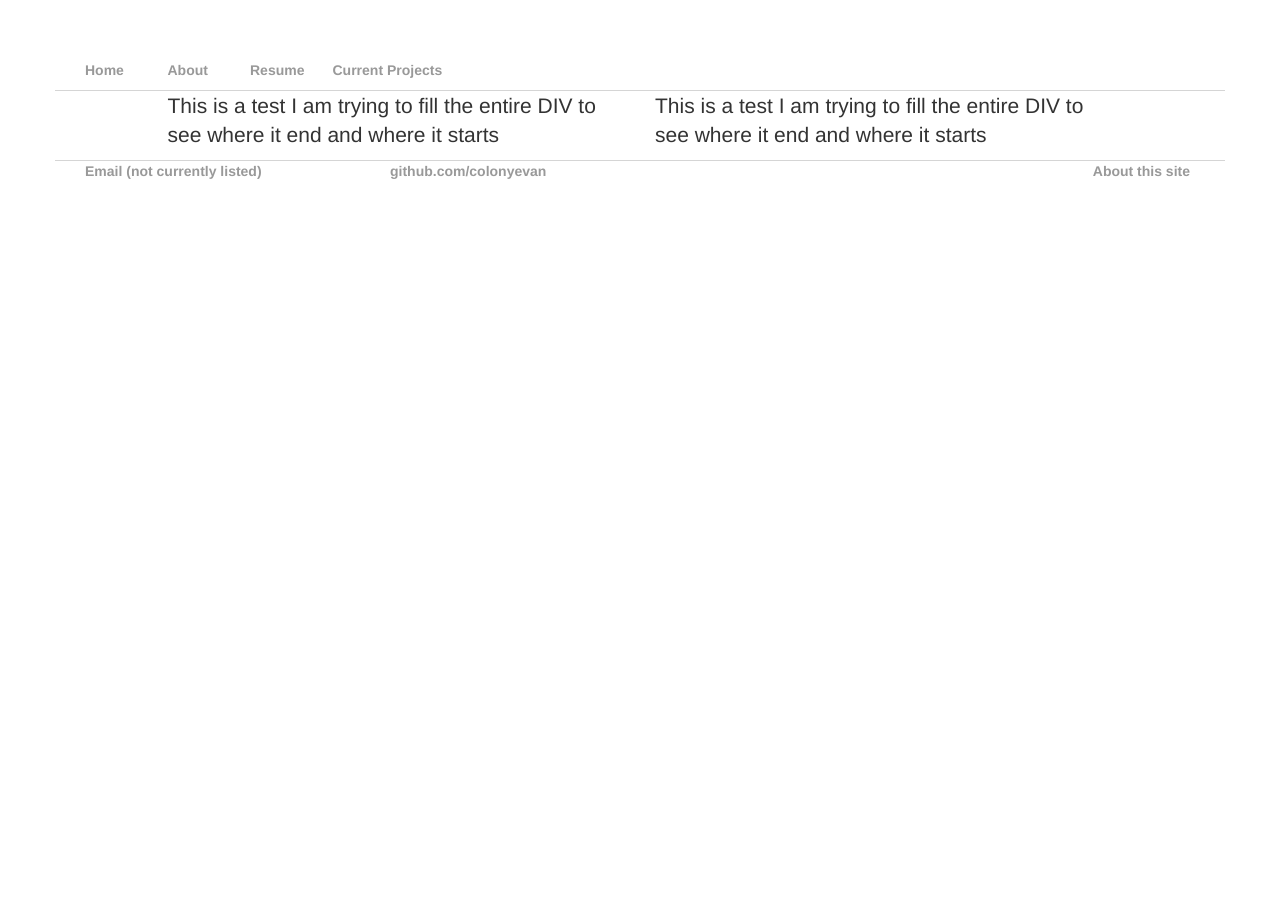
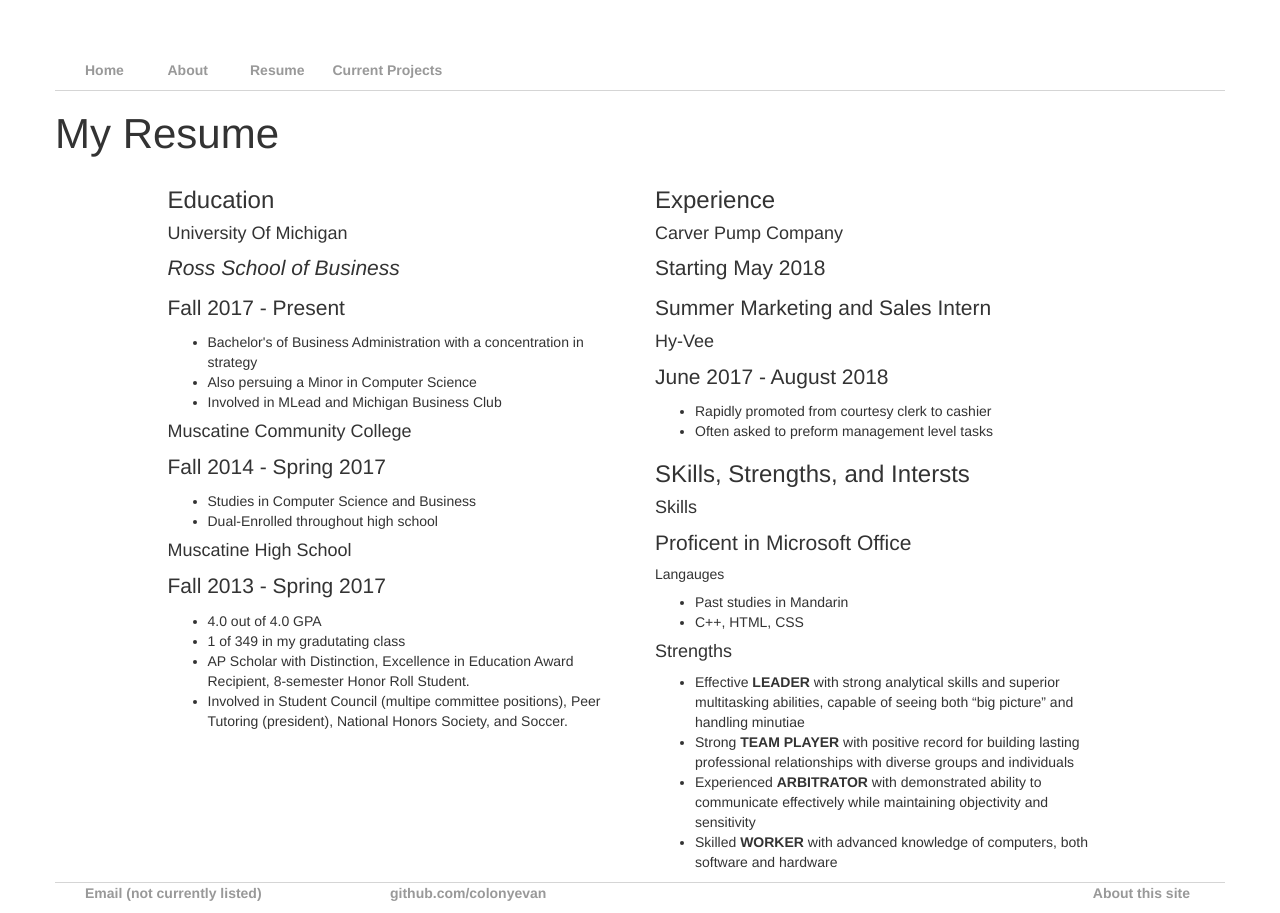
Before and after one commit to colonyevan/colonyevan.github.io, a Jekyll site: the page built from resume/index.html, in a window 1280 px wide. Built offline with Jekyll 4.4.1, drawn with Linux system fonts in a browser that asks for light colours.

Commit message:
Resume Work

```diff
--- a/resume/index.html
+++ b/resume/index.html
@@ -3,12 +3,62 @@ layout: default
 title: My Resume
 ---
 <div class="row">
+    <h1>My Resume</h1>
+</div>
+<!-- /.row -->
+<div class="row">
     <div class="col-sm-1"> </div>
         <div class="col-sm-5">
-            <p>This is a test I am trying to fill the entire DIV to see where it end and where it starts</p>
+            <h3>Education</h3>
+            <h4>University Of Michigan</h4>
+            <p><i>Ross School of Business</i></p>
+            <p>Fall 2017 - Present</p>
+            <ul>
+                <li>Bachelor's of Business Administration with a concentration in strategy</li>
+                <li>Also persuing a Minor in Computer Science</li>
+                <li>Involved in MLead and Michigan Business Club</li>
+            </ul>
+            <h4>Muscatine Community College</h4>
+            <p>Fall 2014 - Spring 2017</p>
+            <ul>
+                <li>Studies in Computer Science and Business</li>
+                <li>Dual-Enrolled throughout high school</li>
+            </ul>
+            <h4>Muscatine High School</h4>
+            <p>Fall 2013 - Spring 2017</p>
+            <ul>
+                <li>4.0 out of 4.0 GPA</li>
+                <li>1 of 349 in my gradutating class</li>
+                <li>AP Scholar with Distinction, Excellence in Education Award Recipient, 8-semester Honor Roll Student. </li>
+                <li>Involved in Student Council (multipe committee positions), Peer Tutoring (president), National Honors Society, and Soccer.</li>
+            </ul>
         </div>
         <div class="col-sm-5">
-            <p>This is a test I am trying to fill the entire DIV to see where it end and where it starts</p>
+            <h3>Experience</h3>
+            <h4>Carver Pump Company</h4>
+            <p>Starting May 2018</p>
+            <p>Summer Marketing and Sales Intern</p>
+            <h4>Hy-Vee</h4>
+            <p>June 2017 - August 2018</p>
+            <ul>
+                <li>Rapidly promoted from courtesy clerk to cashier</li>
+                <li>Often asked to preform management level tasks</li>
+            </ul>
+            <h3>SKills, Strengths, and Intersts</h3>
+            <h4>Skills</h4>
+            <p>Proficent in Microsoft Office</p>
+            <h5>Langauges</h5>
+            <ul>
+                <li>Past studies in Mandarin</li>
+                <li>C++, HTML, CSS</li>
+            </ul>
+            <h4>Strengths</h4>
+            <ul>
+                <li>Effective <b>LEADER</b> with strong analytical skills and superior multitasking abilities, capable of seeing both “big picture” and handling minutiae </li>
+                <li>Strong <b>TEAM PLAYER</b> with positive record for building lasting professional relationships with diverse groups and individuals</li>
+                <li>Experienced <b>ARBITRATOR</b> with demonstrated ability to communicate effectively while maintaining objectivity and sensitivity</li>
+                <li>Skilled <b>WORKER</b> with advanced knowledge of computers, both software and hardware</li>
+            </ul>
         </div>
     <!-- /.col-sm-10 -->
     <div class="col-sm-1"></div>
```
